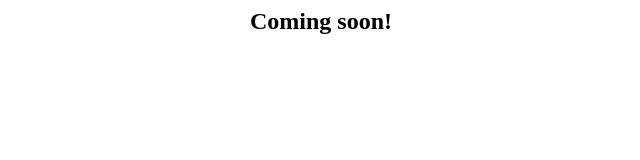
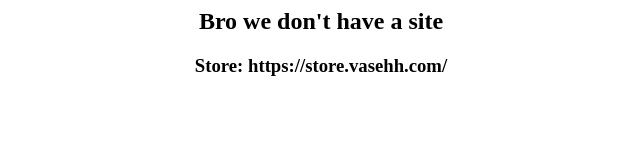
Before and after one commit to Jake4-CX/Vasehh.github.io, a plain HTML site: page index.html in a window 1280 px wide. Shown: the whole page, without its empty margins (319-959 px from the left). Drawn offline with Linux system fonts and the light colour scheme.

Commit message:
Update index.html

```diff
--- a/index.html
+++ b/index.html
@@ -1,11 +1,12 @@
 <html>
 <head>
-<title>Coming soon</title>
+<title></title>
 </head>
 
 <body>
   <center>
-    <strong> <h2>Coming soon!</h2> </strong>
+    <strong> <h2>Bro we don't have a site</h2> </strong>
+    <strong> <h3>Store: </strong> https://store.vasehh.com/</h3>
   </center>
 </body>
 
```
